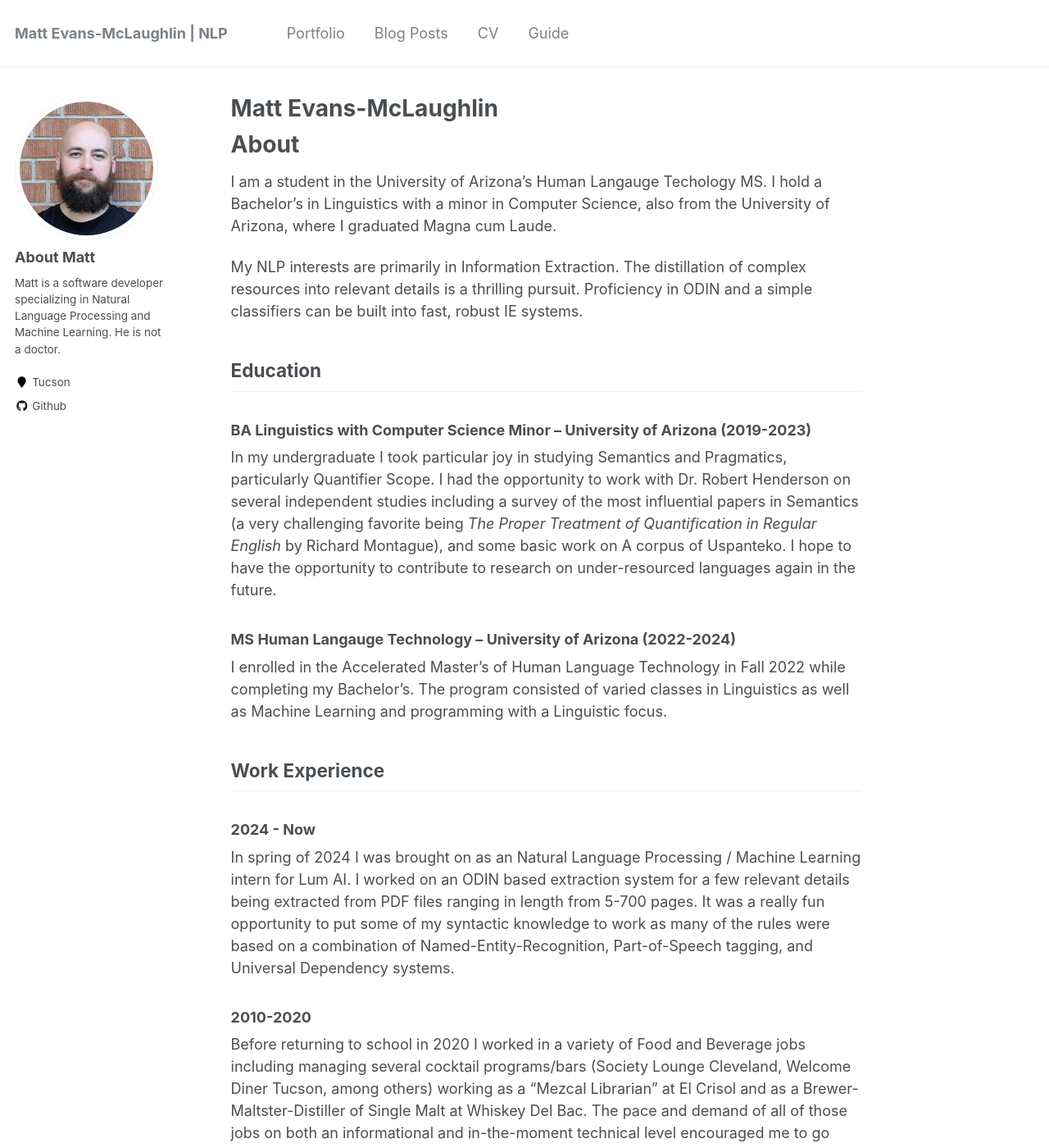
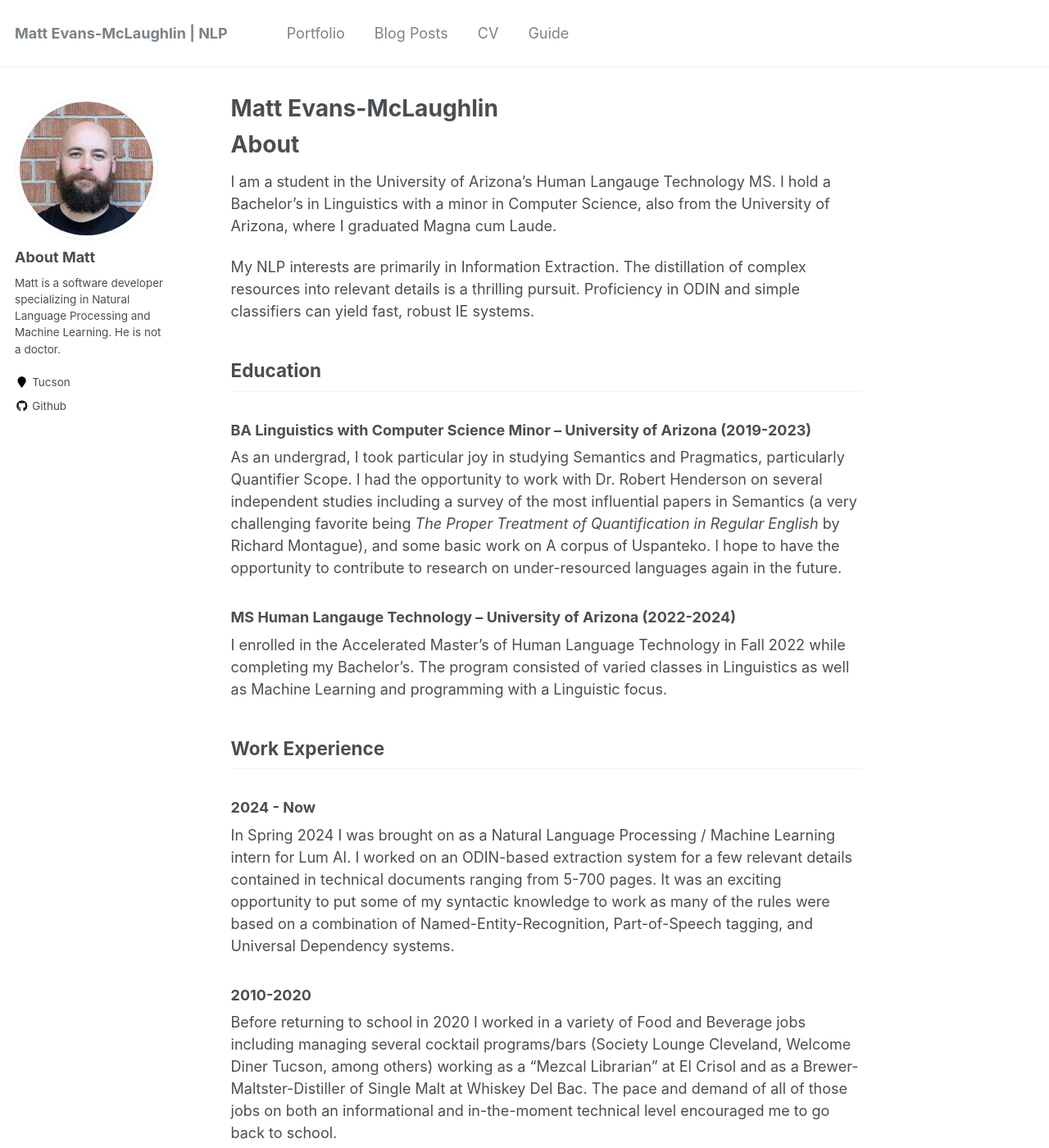
Before and after one commit to mc-wut/mc-wut.github.io, a Jekyll site: the page built from _pages/about.md, in a window 1280 px wide and 1400 px high. Shown: the whole window at 82% size. Built offline with Jekyll 4.4.1, drawn with Linux system fonts in a browser that asks for light colours; some of the changed text lies outside the part shown.

Commit message:
- Fixes spelling, grammar mistakes on about.md

```diff
--- a/_pages/about.md
+++ b/_pages/about.md
@@ -9,25 +9,25 @@ redirect_from:
 ---
 
 # About
-I am a student in the University of Arizona's Human Langauge Techology MS. I hold a Bachelor's in Linguistics with a minor in Computer Science, also from the University of Arizona, where I graduated Magna cum Laude.
+I am a student in the University of Arizona's Human Langauge Technology MS. I hold a Bachelor's in Linguistics with a minor in Computer Science, also from the University of Arizona, where I graduated Magna cum Laude.
 
-My NLP interests are primarily in Information Extraction. The distillation of complex resources into relevant details is a thrilling pursuit. Proficiency in ODIN and a simple classifiers can be built into fast, robust IE systems.
+My NLP interests are primarily in Information Extraction. The distillation of complex resources into relevant details is a thrilling pursuit. Proficiency in ODIN and simple classifiers can yield fast, robust IE systems.
 
 ## Education
 ### BA Linguistics with Computer Science Minor &ndash; University of Arizona (2019-2023)
-In my undergraduate I took particular joy in studying Semantics and Pragmatics, particularly Quantifier Scope. I had the opportunity to work with Dr. Robert Henderson on several independent studies including a survey of the most influential papers in Semantics (a very challenging favorite being *The Proper Treatment of Quantification in Regular English* by Richard Montague), and some basic work on A corpus of Uspanteko. I hope to have the opportunity to contribute to research on under-resourced languages again in the future.
+As an undergrad, I took particular joy in studying Semantics and Pragmatics, particularly Quantifier Scope. I had the opportunity to work with Dr. Robert Henderson on several independent studies including a survey of the most influential papers in Semantics (a very challenging favorite being *The Proper Treatment of Quantification in Regular English* by Richard Montague), and some basic work on A corpus of Uspanteko. I hope to have the opportunity to contribute to research on under-resourced languages again in the future.
 ### MS Human Langauge Technology &ndash; University of Arizona (2022-2024)
 I enrolled in the Accelerated Master's of Human Language Technology in Fall 2022 while completing my Bachelor's. The program consisted of varied classes in Linguistics as well as Machine Learning and programming with a Linguistic focus.
 
 ## Work Experience
 ### 2024 - Now
-In spring of 2024 I was brought on as an Natural Language Processing / Machine Learning intern for Lum AI. I worked on an ODIN based extraction system for a few relevant details being extracted from PDF files ranging in length from 5-700 pages. It was a really fun opportunity to put some of my syntactic knowledge to work as many of the rules were based on a combination of Named-Entity-Recognition, Part-of-Speech tagging, and Universal Dependency systems.
+In Spring 2024 I was brought on as a Natural Language Processing / Machine Learning intern for Lum AI. I worked on an ODIN-based extraction system for a few relevant details contained in technical documents ranging from 5-700 pages. It was an exciting opportunity to put some of my syntactic knowledge to work as many of the rules were based on a combination of Named-Entity-Recognition, Part-of-Speech tagging, and Universal Dependency systems.
 
 ### 2010-2020
 Before returning to school in 2020 I worked in a variety of Food and Beverage jobs including managing several cocktail programs/bars (Society Lounge Cleveland, Welcome Diner Tucson, among others) working as a "Mezcal Librarian" at El Crisol and as a Brewer-Maltster-Distiller of Single Malt at Whiskey Del Bac. The pace and demand of all of those jobs on both an informational and in-the-moment technical level encouraged me to go back to school.
 
 ## Skills
-Machine Learing, Compuational Linguistics, Python, Pytorch, Scikit-Learn, Java, Pandas, Perl
+Machine Learning, Computational Linguistics, Python, Pytorch, Scikit-Learn, Java, Pandas, Perl
 
 <!-- This is the front page of a website that is powered by the [AcademicPages template](https://github.com/academicpages/academicpages.github.io) and hosted on GitHub pages. [GitHub pages](https://pages.github.com) is a free service in which websites are built and hosted from code and data stored in a GitHub repository, automatically updating when a new commit is made to the respository. This template was forked from [the AcademicPages repository](https://github.com/academicpages/academicpages.github.io), which itself was forked from the [Minimal Mistakes Jekyll Theme](https://mmistakes.github.io/minimal-mistakes/) created by Michael Rose, and then tailored to the components required for the UAZHLT professional website: two HLT projects within a portfolio, the potential for blog posts, and a dynamically-generated CV. You can create your own repository from this template, modify the configuration and markdown files, add your own PDFs and other content, and have your own site for free.
 
```
